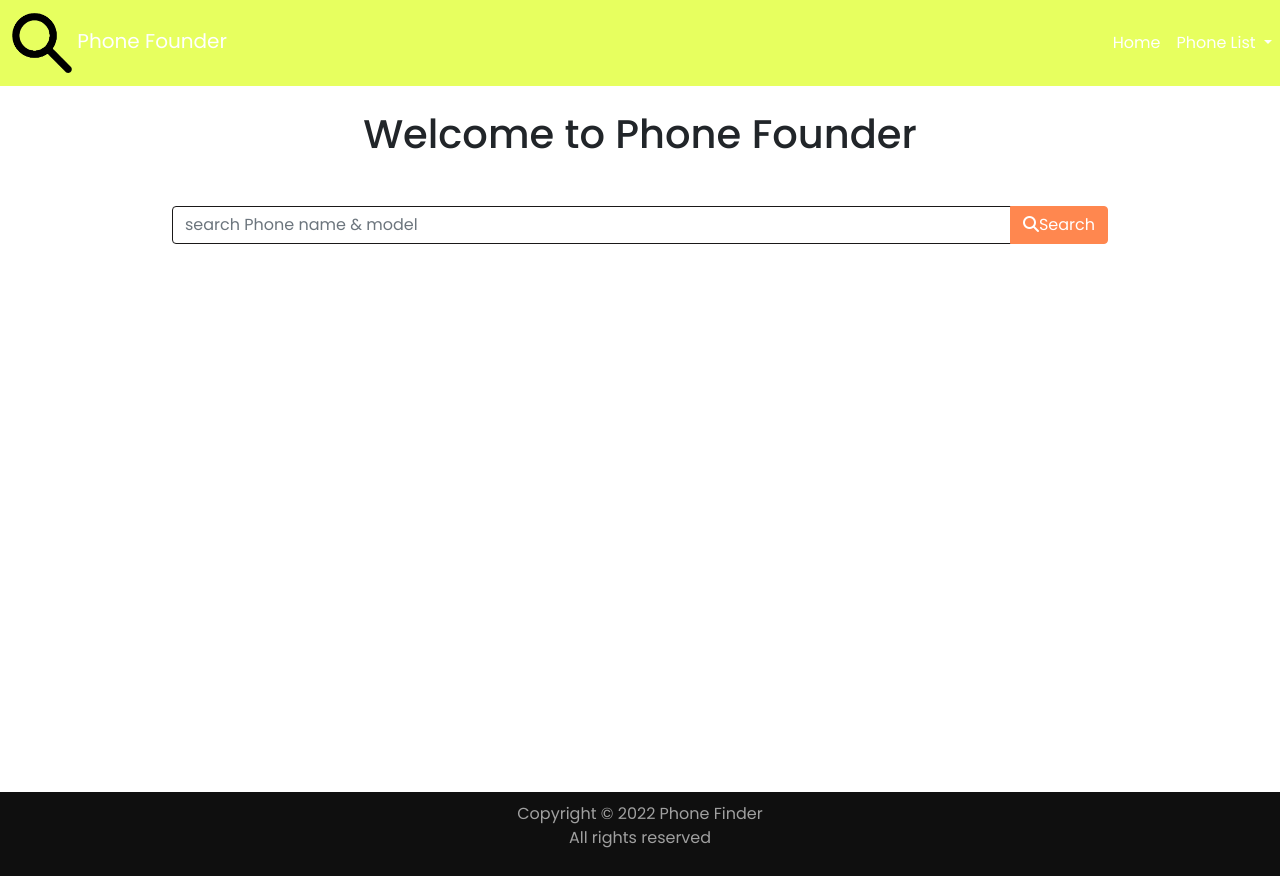
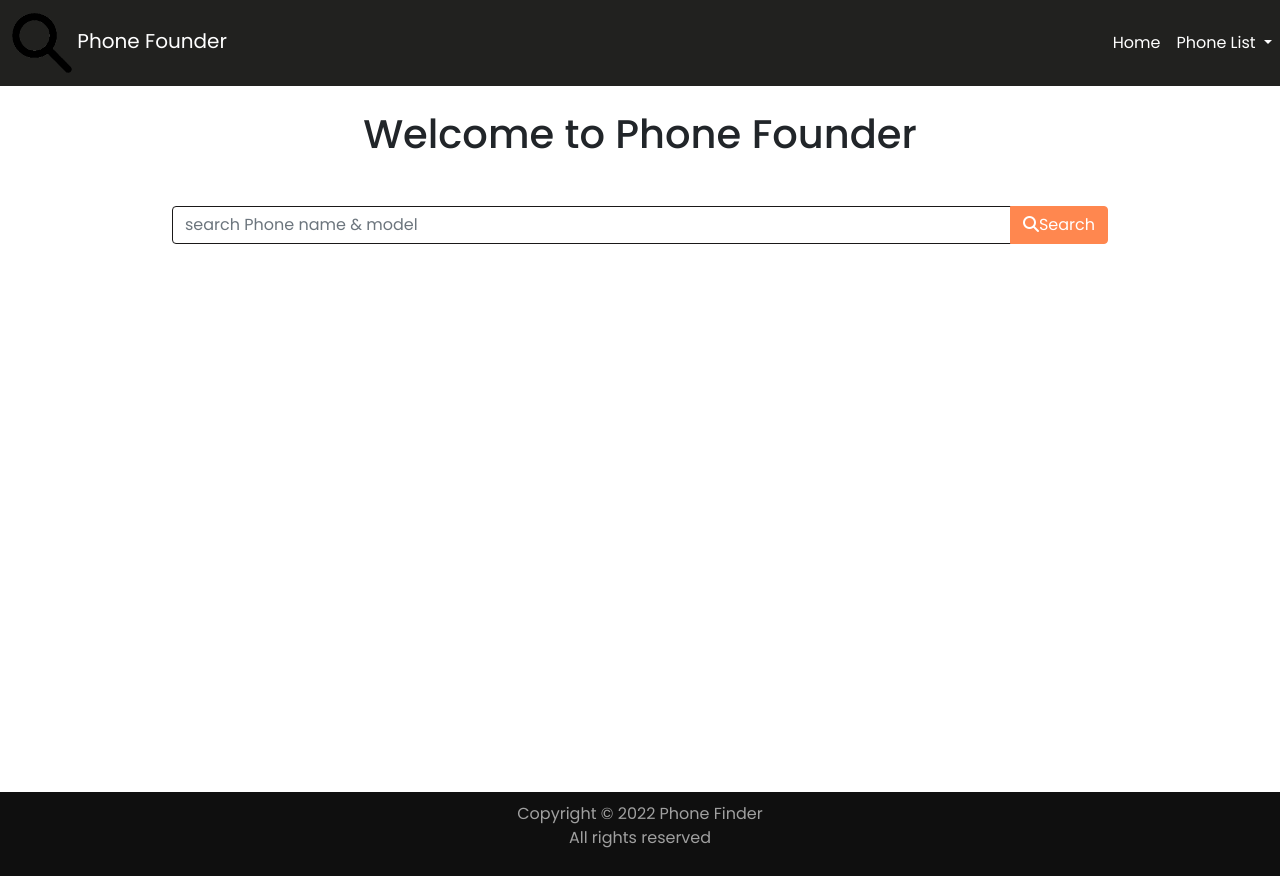
Before and after one commit to web-bilash172/phone--founder-assignment, a plain HTML site: page index.html in a window 1280 px wide. Drawn offline with nearby package versions, Linux system fonts and the light colour scheme.

Commit message:
fifth commit

```diff
--- a/style.css
+++ b/style.css
@@ -10,7 +10,7 @@ body{
 
 /* nav bar  */
 .nav-section{
-    background-color: rgba(230, 255, 89, 0.959);
+    background-color: rgba(24, 24, 22, 0.959);
 }
 .nav-text a:hover{
     text-decoration: underline;
```
